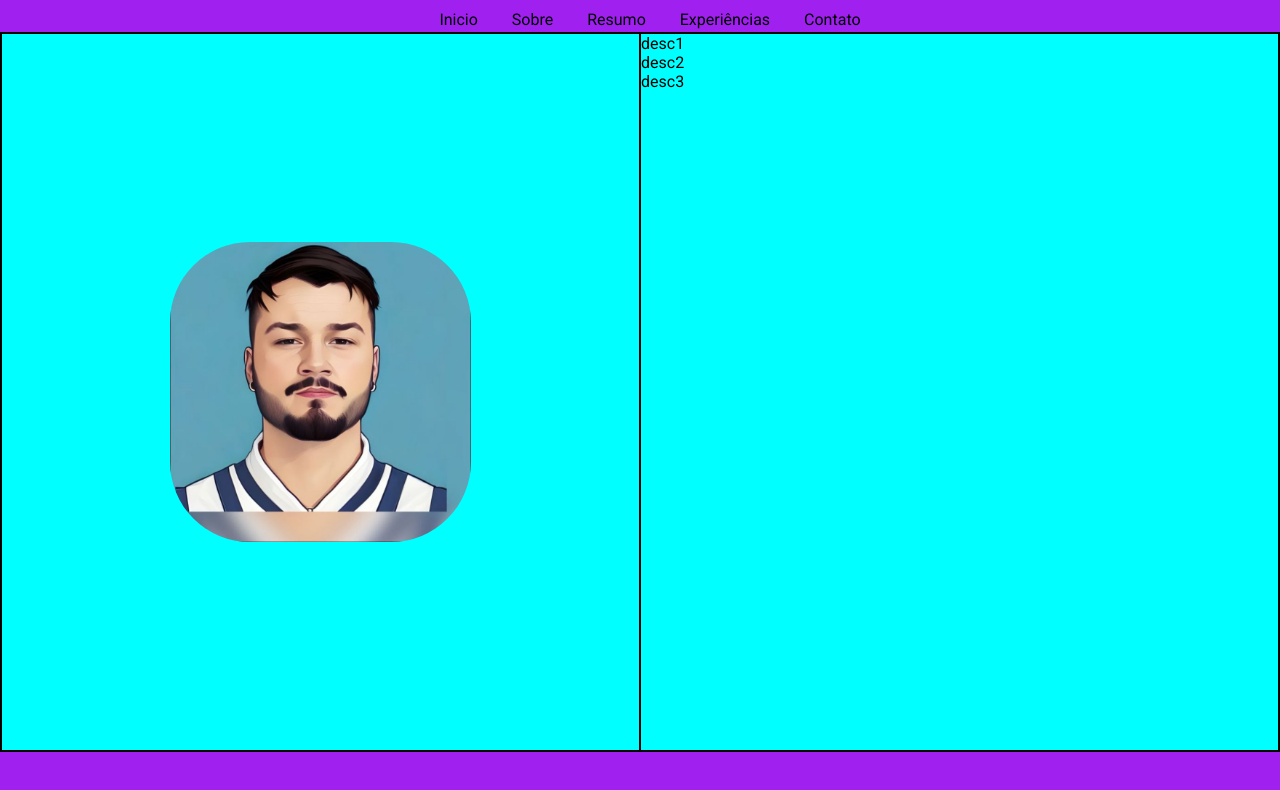
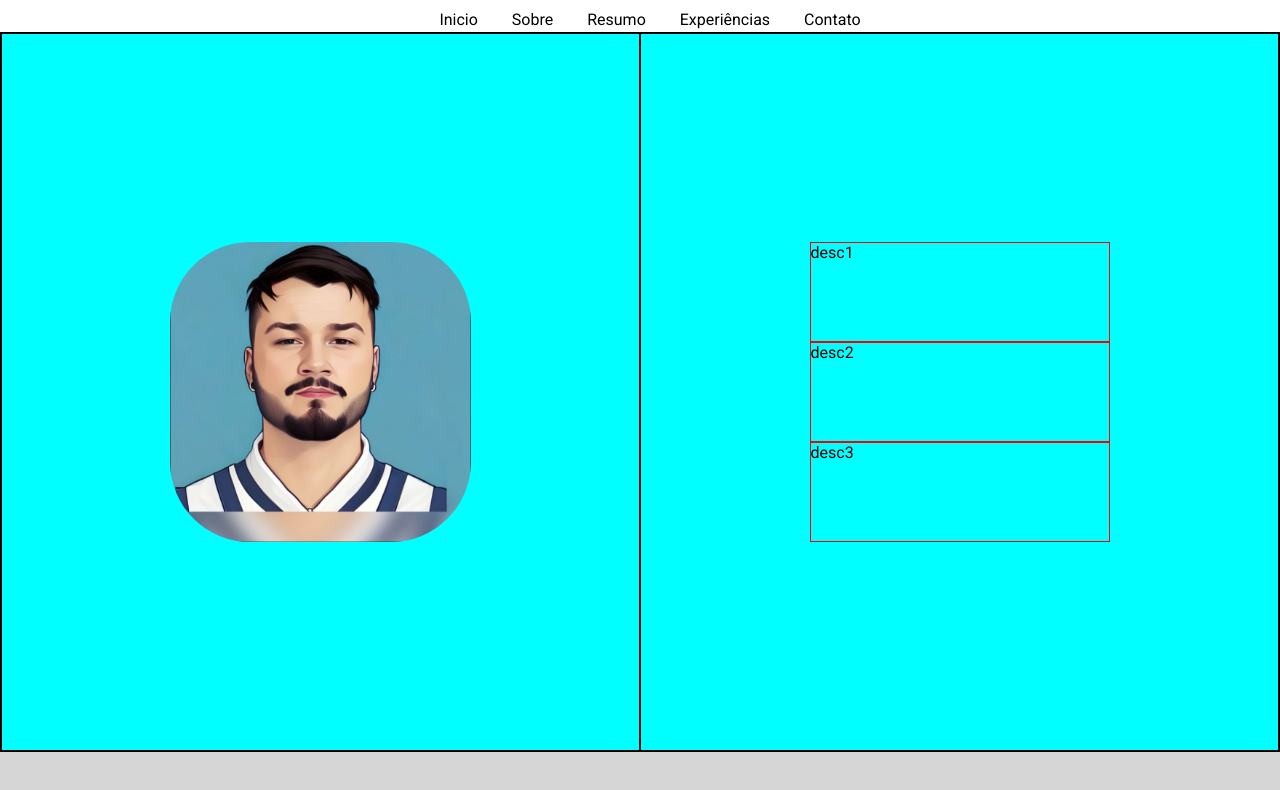
Before and after one commit to Rafes96/meu-portifolio, a plain HTML site: page index.html in a window 1280 px wide. Drawn offline with Linux system fonts and the light colour scheme.

Commit message:
ajuste classe de descrições

```diff
--- a/css/style.css
+++ b/css/style.css
@@ -16,7 +16,7 @@ body {
 header{
     width: 100%;
     height: 4vh;
-    background-color: #A020F0;
+    background-color: ##D6D6D6;
     box-sizing: border-box;
 }
 
@@ -80,14 +80,23 @@ li:hover{
     border-radius: 80px;
 }
 
-.descricao-pessoal{
-
+#descricao-pessoal{
+    display: flex;
+    flex-direction: column;
+    align-items: center;
+    justify-content: center;
 }
 
+.descricao{
+    box-sizing: border-box;
+    border: 1px solid red;
+    width: 300px;
+    height: 100px;
+}
 
 
 /*FOOTER*/
 footer{
     height: 6vh;
-    background-color: #A020F0;
+    background-color: #D6D6D6;
 }
--- a/index.html
+++ b/index.html
@@ -43,9 +43,13 @@
 
             </aside>
             <aside id="descricao-pessoal">
-                    <div>desc1</div>
-                    <div>desc2</div>
-                    <div>desc3</div>
+                    <div class="descricao">desc1</div>
+
+
+                    <div class="descricao">desc2</div>
+
+
+                    <div class="descricao">desc3</div>
             </aside>
         </div>
 
```
